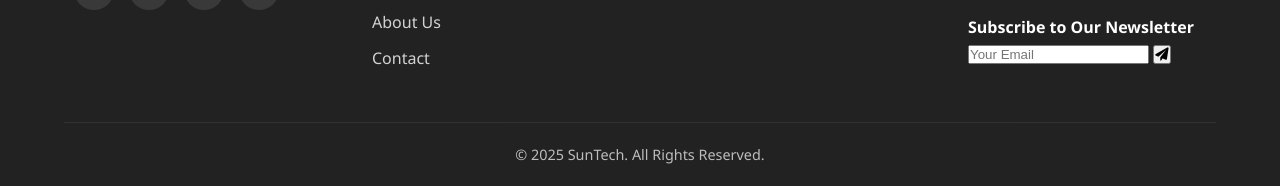
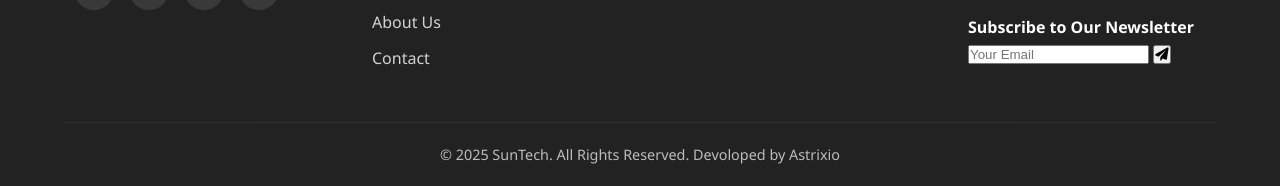
Before and after one commit to AjayJ19/Suntech1, a plain HTML site: page index.html in a window 1280 px wide. Shown: the part 4173-4359 px from the top of the page. Drawn offline with Linux system fonts and the light colour scheme; a script that the page names is missing.

Commit message:
index.html

```diff
--- a/index.html
+++ b/index.html
@@ -301,7 +301,7 @@
             </div>
         </div>
         <div class="footer-bottom">
-            <p>&copy; 2025 SunTech. All Rights Reserved.</p>
+            <p>&copy; 2025 SunTech. All Rights Reserved. Devoloped by Astrixio</p>
         </div>
     </footer>
 
```
